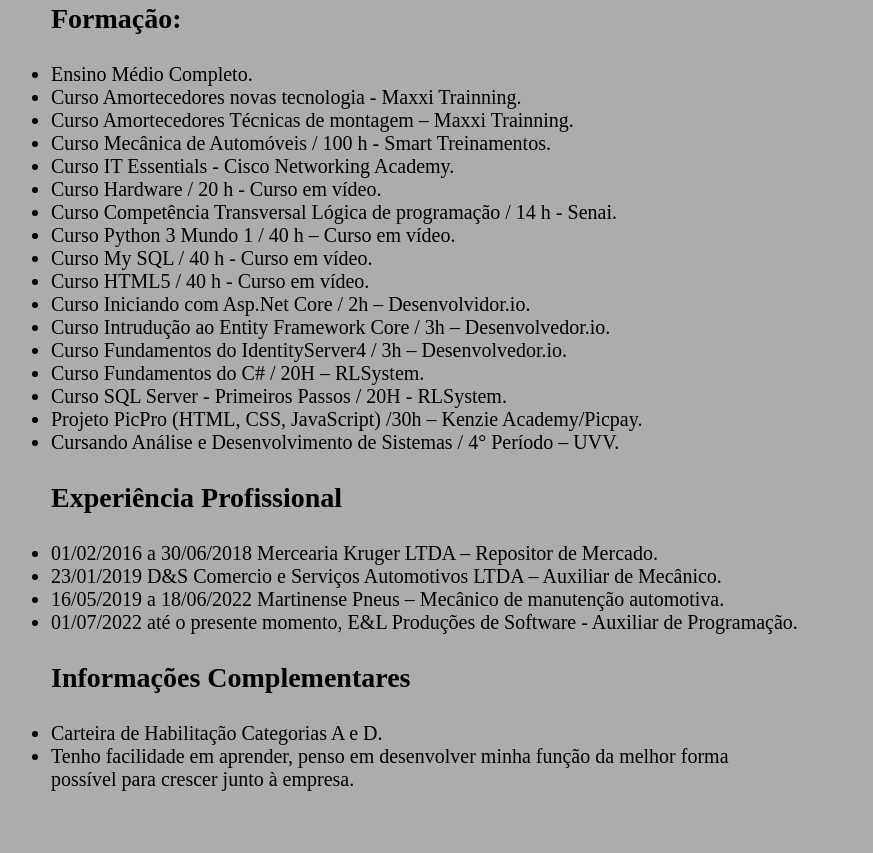
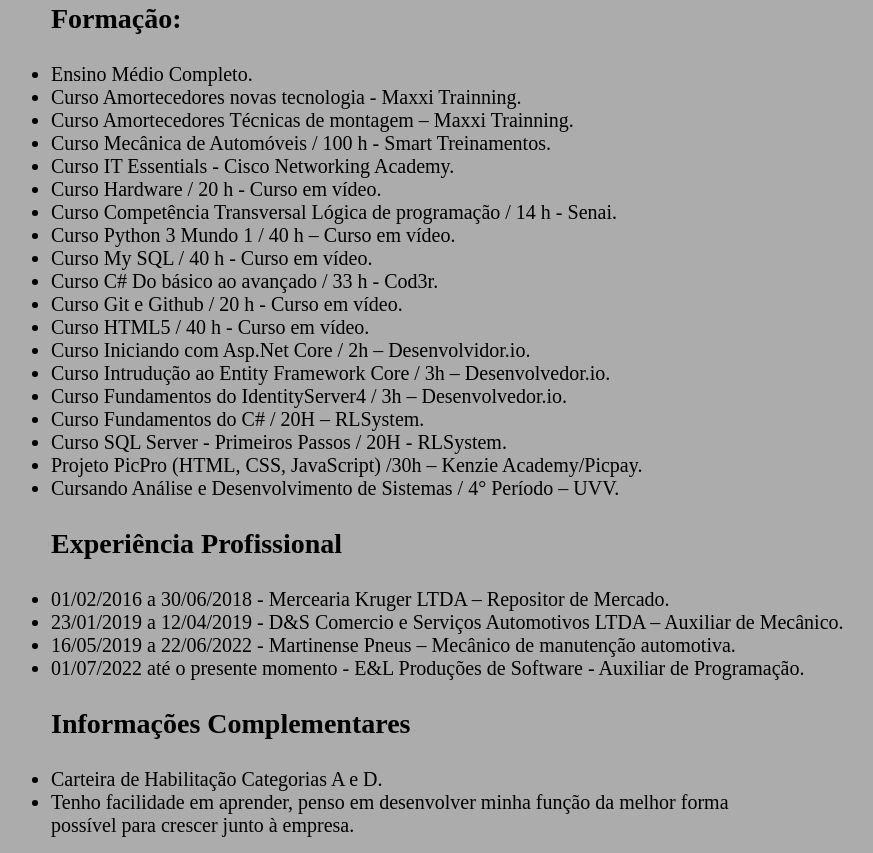
Before and after one commit to leoespindula/Curriculum, a plain HTML site: page Curriculum.html in a window 1280 px wide. Shown: the part 355-1208 px from the top of the page, without its empty margins (214-1087 px from the left). Before the commit the page ends 1162 px from the top, so only its background shows below. Drawn offline with Linux system fonts and the light colour scheme.

Commit message:
Update Curriculum.html

```diff
--- a/Curriculum.html
+++ b/Curriculum.html
@@ -27,6 +27,8 @@
         <li>Curso Competência Transversal Lógica de programação / 14 h - Senai.</li>
         <li>Curso Python 3 Mundo 1 / 40 h – Curso em vídeo.</li>
         <li>Curso My SQL / 40 h - Curso em vídeo.</li>
+        <li>Curso C# Do básico ao avançado / 33 h - Cod3r.</li>
+        <li>Curso Git e Github / 20 h - Curso em vídeo.</li>
         <li>Curso HTML5 / 40 h - Curso em vídeo.</li>
         <li>Curso Iniciando com Asp.Net Core / 2h – Desenvolvidor.io.</li>
         <li>Curso Intrudução ao Entity Framework Core / 3h – Desenvolvedor.io.</li>
@@ -38,10 +40,10 @@
     </ul>
     <ul>
         <h3>Experiência Profissional</h3>
-        <li>01/02/2016 a 30/06/2018 Mercearia Kruger LTDA – Repositor de Mercado.</li>
-        <li>23/01/2019 D&S Comercio e Serviços Automotivos LTDA – Auxiliar de Mecânico.</li>
-        <li>16/05/2019 a 18/06/2022  Martinense Pneus – Mecânico de manutenção automotiva.</li>
-        <li>01/07/2022 até o presente momento, E&L Produções de Software - Auxiliar de Programação.</li>
+        <li>01/02/2016 a 30/06/2018 - Mercearia Kruger LTDA – Repositor de Mercado.</li>
+        <li>23/01/2019 a 12/04/2019 - D&S Comercio e Serviços Automotivos LTDA – Auxiliar de Mecânico.</li>
+        <li>16/05/2019 a 22/06/2022 - Martinense Pneus – Mecânico de manutenção automotiva.</li>
+        <li>01/07/2022 até o presente momento - E&L Produções de Software - Auxiliar de Programação.</li>
     </ul>
     <ul>
         <h3>Informações Complementares</h3>
```
